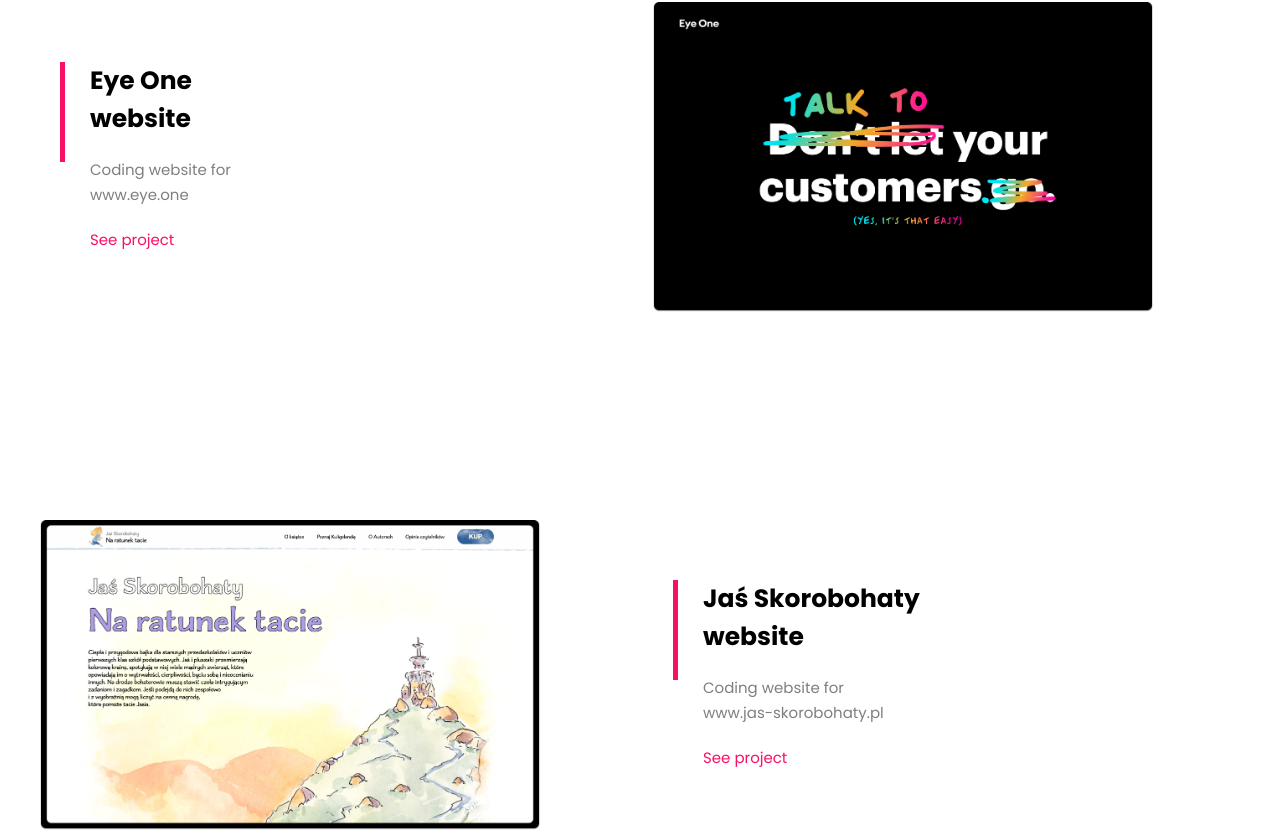
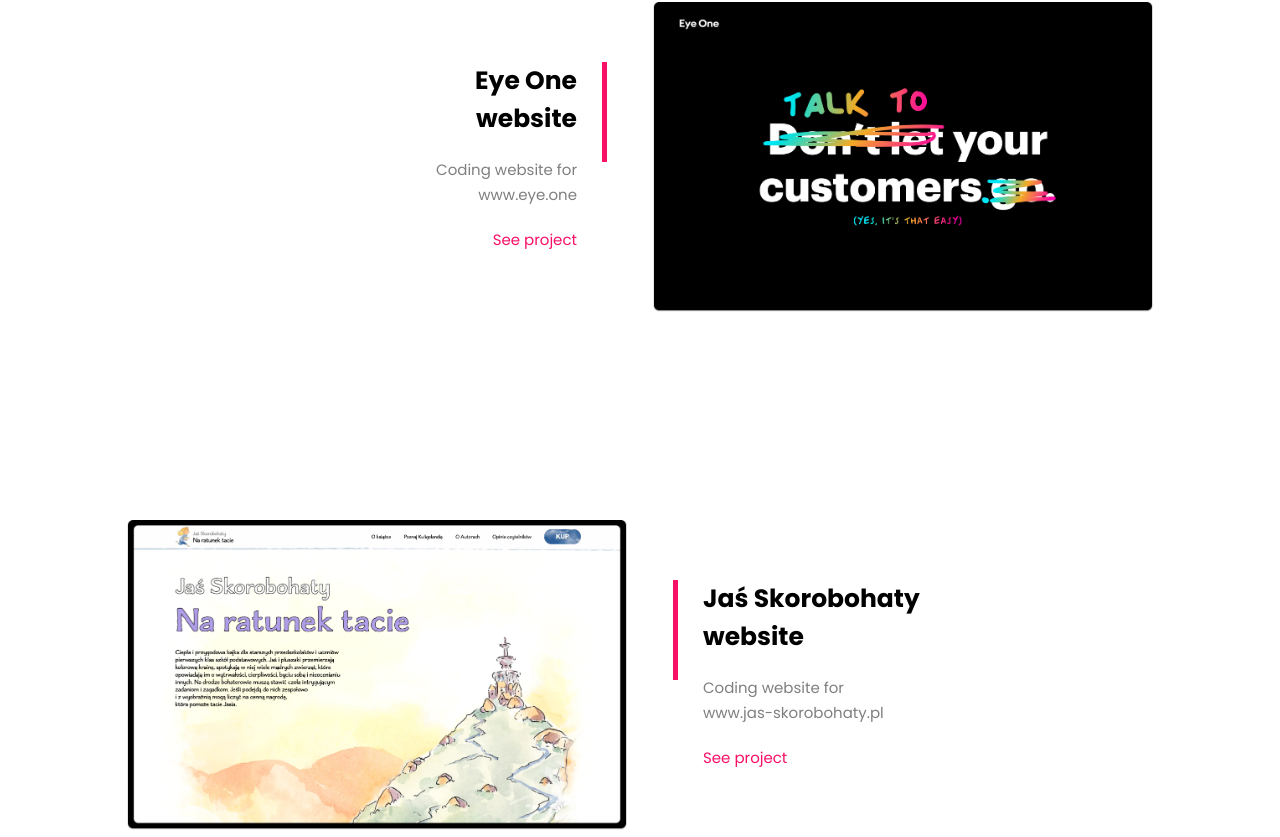
Before and after one commit to paprils/portfolio, a Next.js app: page / in a window 1280 px wide. Shown: the part 1823-2660 px from the top of the page. Built offline with nearby package versions, Linux system fonts and the light colour scheme.

Commit message:
- fix work grid - fix typo - add 404 page

```diff
--- /dev/null
+++ b/src/components/Pages/404Page/index.js
@@ -0,0 +1,3 @@
+import Page404 from "./Page404";
+
+export { Page404 as default };
--- a/src/components/Sections/Hero/Hero.js
+++ b/src/components/Sections/Hero/Hero.js
@@ -30,10 +30,8 @@ const Hero = () => {
             <br />
             <Text style={"h2"} color={"accent"}>
               <div className={css.hero__description}>
-                For most of my career I’ve been working as a creative
-                <br />
-                graphic designer and for the past year I’ve been
-                <br />
+                For most of my career I’ve been working as a creative <br />
+                graphic designer and for the past year I’ve been <br />
                 working as a Junior React Developer.
               </div>
             </Text>
--- a/src/components/Sections/Hero/Hero.module.scss
+++ b/src/components/Sections/Hero/Hero.module.scss
@@ -21,7 +21,7 @@
 }
 
 .hero__description {
-  @include sm {
+  @include md {
     br {
       display: none;
     }
--- a/src/components/Sections/Work/Work.js
+++ b/src/components/Sections/Work/Work.js
@@ -27,7 +27,10 @@ const Work = () => {
               orderXl={isNumberEven(index) ? 1 : 2}
               orderLg={isNumberEven(index) ? 1 : 2}
             >
-              <div className={css.work__image}>
+              <div
+                className={css.work__image}
+                data-is-number-odd={!isNumberEven(index)}
+              >
                 <Image
                   src={project.image}
                   alt={project.title}
@@ -37,7 +40,10 @@ const Work = () => {
               </div>
             </Col>
             <Col lg={6}>
-              <div className={css.work__text}>
+              <div
+                className={css.work__text}
+                data-is-number-odd={!isNumberEven(index)}
+              >
                 <Header type={"h3"} style={"h3"}>
                   {project.title}
                 </Header>
--- a/src/components/Sections/Work/Work.module.scss
+++ b/src/components/Sections/Work/Work.module.scss
@@ -7,6 +7,18 @@
 
   @include md {
     height: 400px;
+  }
+
+  &[data-is-number-odd="true"] {
+    margin-right: auto;
+  }
+
+  &[data-is-number-odd="false"] {
+    margin-left: auto;
+
+    @include sm {
+      margin-left: unset;
+    }
   }
 }
 
@@ -23,4 +35,33 @@
     background: var(--ps--color-action);
     left: 20px;
   }
+
+  &[data-is-number-odd="true"] {
+    padding-left: 0;
+    padding-right: 50px;
+
+    @include sm {
+      padding-left: 50px;
+      padding-right: 0;
+    }
+
+    &:before {
+      left: unset;
+      right: 20px;
+
+      @include sm {
+        left: 20px;
+        right: unset;
+      }
+    }
+
+    h3, span {
+      text-align: right !important;
+      width: 100%;
+
+      @include sm {
+        text-align: left !important;
+      }
+    }
+  }
 }
```
Also changed, not shown: src/components/Pages/404Page/Page404.js (added, +21 -0 lines), src/components/Pages/404Page/Page404.module.css (added, +14 -0 lines), src/pages/404.js (added, +8 -0 lines), public/404.svg (added).
